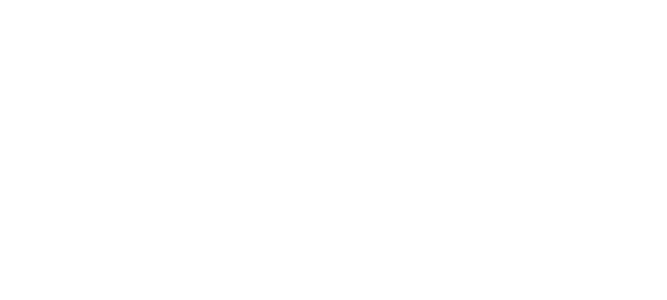
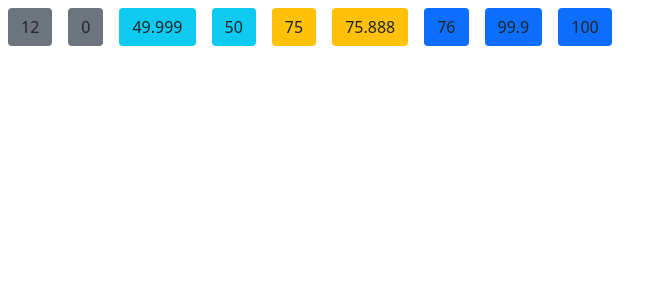
Before and after one commit to Khodidas-withLoveKD/React-Learnings, a React (Create React App) app: page /work-experiments/color-code-retention in a window 1280 px wide. Before the commit this address had no page. Shown: the top 300 px of the page, without its empty margins (0-667 px from the left). Built offline with nearby package versions, Linux system fonts and the light colour scheme.

Commit message:
Experimented color code retention

```diff
--- a/src/App.js
+++ b/src/App.js
@@ -6,6 +6,8 @@ import Home from './Pages/Home'
 import Hooks from './Pages/Hooks/HooksHome'
 import UseEffectHook from './Pages/Hooks/UseEffectHook'
 import UseStateHook from './Pages/Hooks/UseStateHook'
+import ColorCodeRetention from './Pages/WorkExperiments/ColorCodeRetention'
+import WorkExperiments from './Pages/WorkExperiments/WorkExperiments'
 
 import './App.css'
 
@@ -19,6 +21,11 @@ function App() {
 					<Route path="/hooks" element={<Hooks />} />
 					<Route path="/hooks/use-state-hook" element={<UseStateHook />} />
 					<Route path="/hooks/use-effect-hook" element={<UseEffectHook />} />
+					<Route path="/work-experiments" element={<WorkExperiments />} />
+					<Route
+						path="/work-experiments/color-code-retention"
+						element={<ColorCodeRetention />}
+					/>
 				</Routes>
 			</Router>
 		</React.Fragment>
--- a/src/Pages/Home.jsx
+++ b/src/Pages/Home.jsx
@@ -13,6 +13,9 @@ class Home extends React.Component {
 					<h6>
 						<Link to="/hooks">Hooks</Link>
 					</h6>
+					<h6>
+						<Link to="/work-experiments/">Work Experiments</Link>
+					</h6>
 				</div>
 			</React.Fragment>
 		)
--- /dev/null
+++ b/src/Pages/WorkExperiments/ColorCodeRetention.jsx
@@ -0,0 +1,38 @@
+import React from 'react'
+
+class ColorCodeRetention extends React.Component {
+	state = {
+		values: [12, 0, 49.999, 50, 75, 75.888, 76, 99.9, 100],
+	}
+	getValueColors = (value) => {
+		let color = 'bg-'
+		if (value < 26) {
+			color += 'secondary'
+		} else if (value >= 26 && value <= 50) {
+			color += 'info'
+		} else if (value >= 51 && value <= 75) {
+			color += 'warning'
+		} else {
+			color += 'primary'
+		}
+		return color
+	}
+	render() {
+		return (
+			<div>
+				{this.state.values.map((value) => {
+					return (
+						<span
+							key={value}
+							className={`btn m-2 ${this.getValueColors(Math.floor(value))}`}
+						>
+							{value}
+						</span>
+					)
+				})}
+			</div>
+		)
+	}
+}
+
+export default ColorCodeRetention
--- /dev/null
+++ b/src/Pages/WorkExperiments/WorkExperiments.jsx
@@ -0,0 +1,17 @@
+import React from 'react'
+import { Link } from 'react-router-dom'
+
+const WorkExperiments = () => {
+	return (
+		<div className="App">
+			<h2>Work Experiment Routes</h2>
+			<h6>
+				<Link to={'/work-experiments/color-code-retention'}>
+					Color Code Retention
+				</Link>
+			</h6>
+		</div>
+	)
+}
+
+export default WorkExperiments
```
